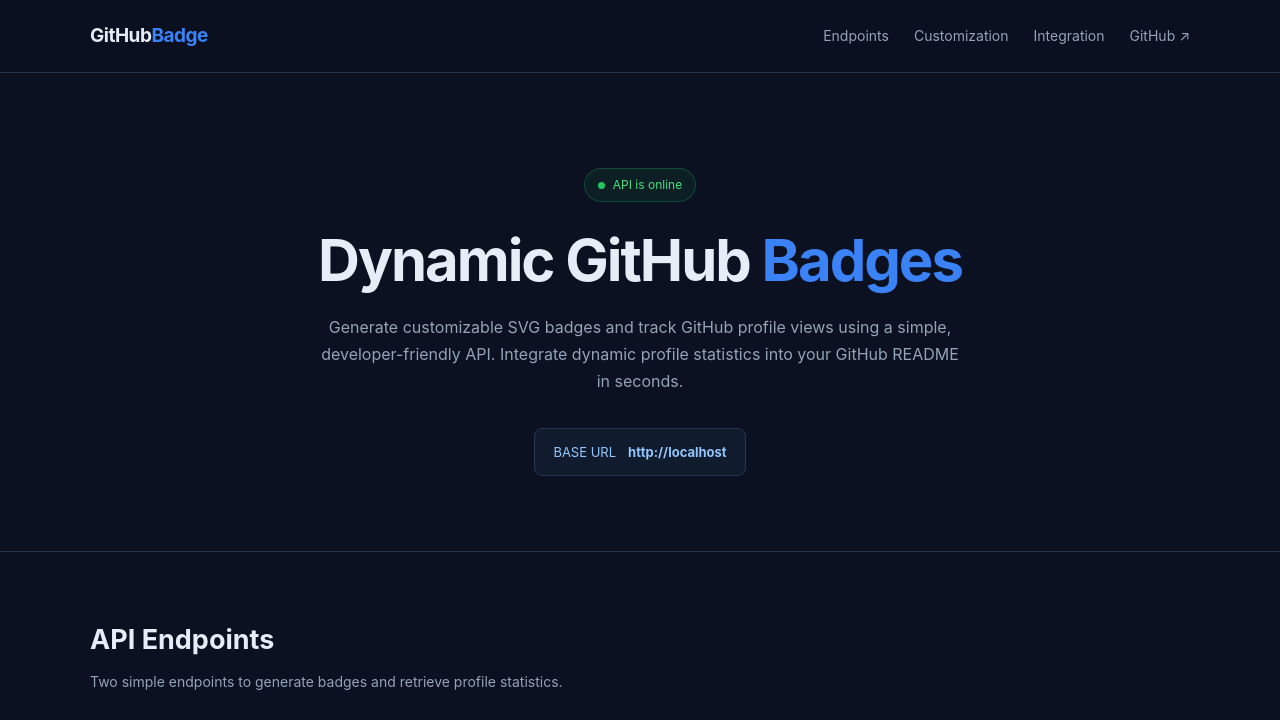
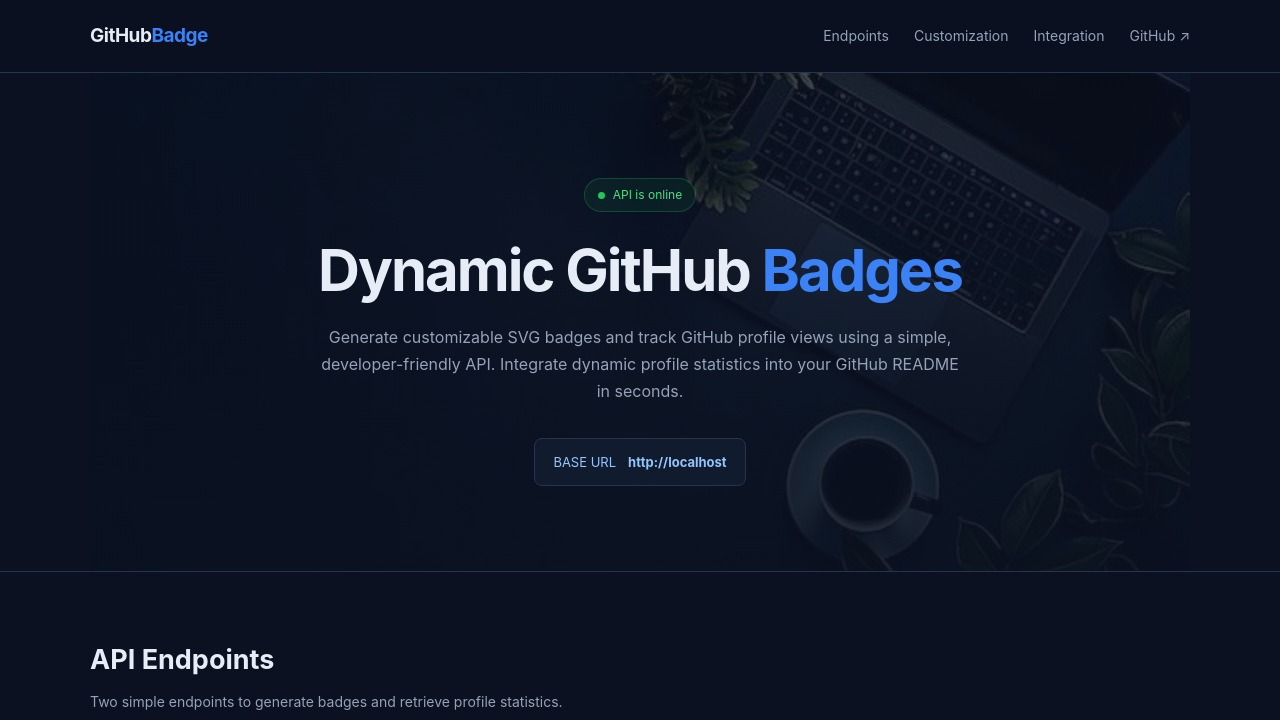
Before and after one commit to mwanzia-simon/GITHUB-BADGE-GENERATOR, a website: page public/index.html in a window 1280 px wide. Shown: the top 720 px of the page. Drawn offline with Linux system fonts and the light colour scheme.

Commit message:
Refactor code structure for improved readability and maintainability

```diff
--- a/public/index.html
+++ b/public/index.html
@@ -102,8 +102,15 @@
       /* Hero */
 
       .hero {
-        padding: 95px 0 75px;
+        position: relative;
+        overflow: hidden;
+        padding: 105px 20px 85px;
         text-align: center;
+        border: none;
+
+        background:
+          linear-gradient(rgba(11, 17, 32, 0.75), rgba(11, 17, 32, 0.9)),
+          url("./assets/background.jpg") center/cover no-repeat;
       }
 
       .status {
```
Also changed, not shown: public/assets/background.jpg (added).
